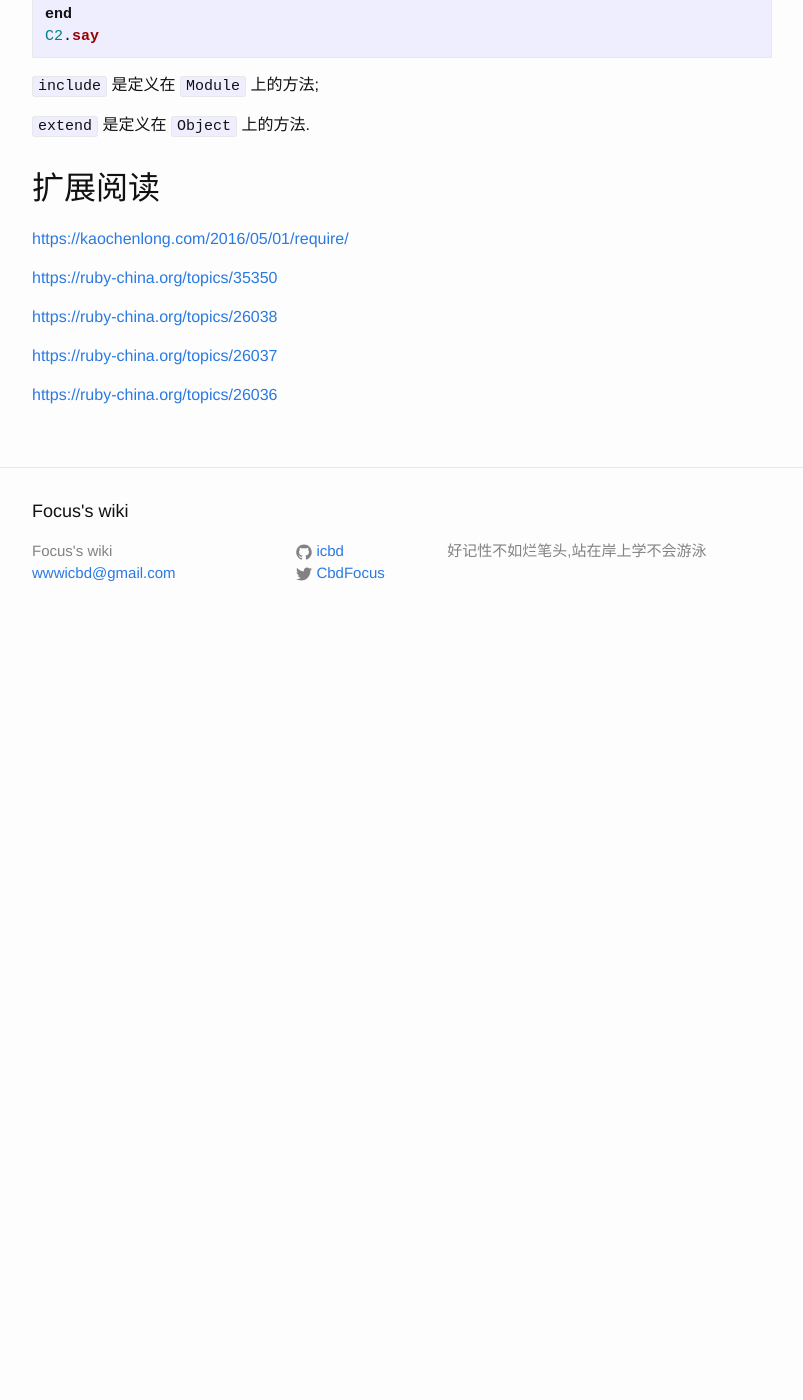
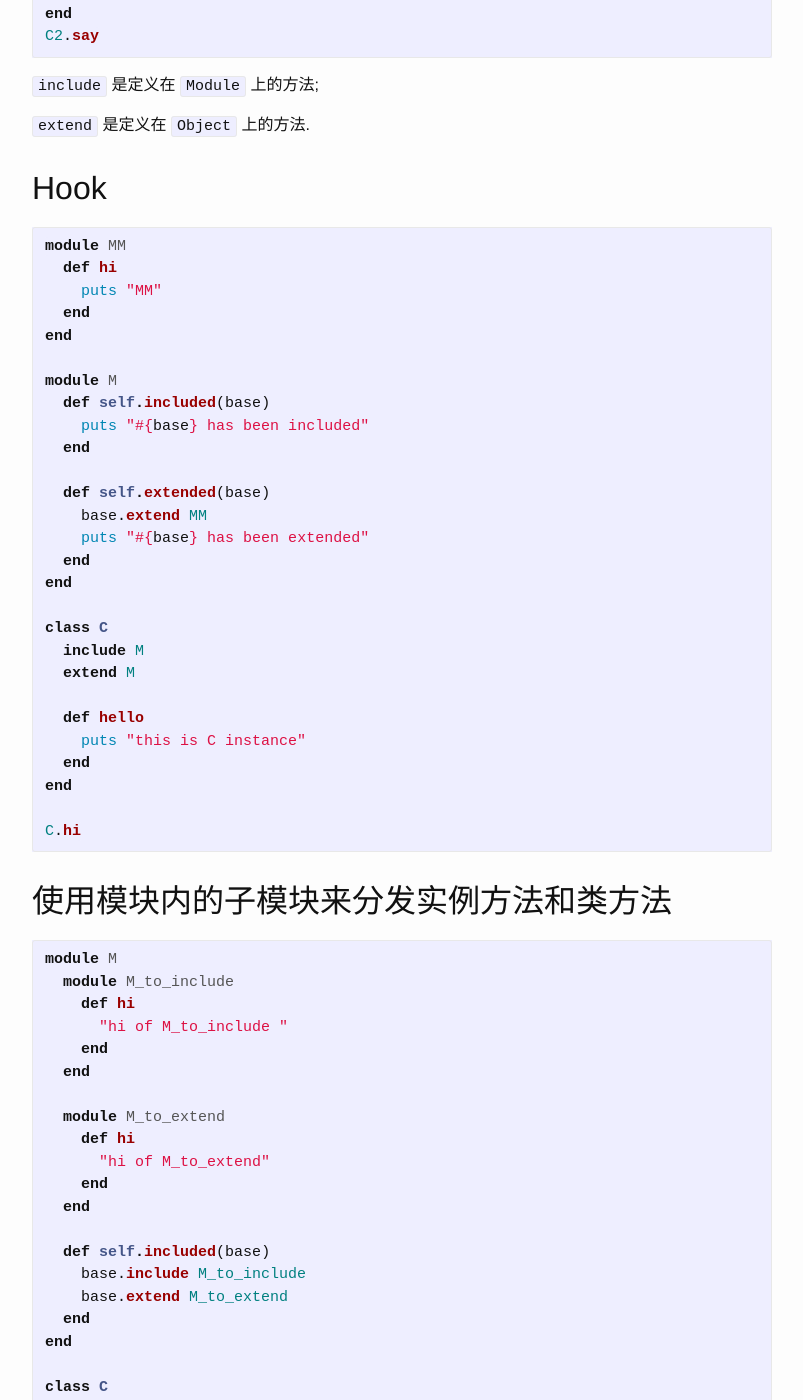
Before and after one commit to icbd/wiki, a Jekyll site: the page built from _posts/notes/2018-06-27-ruby-require-include-extend.md, in a window 1280 px wide and 1400 px high, scrolled down 2203 px. Shown: the whole window, without its empty margins (238-1041 px from the left). Built offline with Jekyll 4.4.1, drawn with Linux system fonts in a browser that asks for light colours; comment, search, counter and statistics services are not loaded; before the commit the page ends 2848 px from its top, so only the background shows below that; some of the changed text lies outside the part shown.

Commit message:
补充 include extend

````diff
--- a/_posts/notes/2018-06-27-ruby-require-include-extend.md
+++ b/_posts/notes/2018-06-27-ruby-require-include-extend.md
@@ -105,6 +105,70 @@ C2.say
 
 `extend` 是定义在 `Object` 上的方法.
 
+## Hook
+
+```ruby
+module MM
+  def hi
+    puts "MM"
+  end
+end
+
+module M
+  def self.included(base)
+    puts "#{base} has been included"
+  end
+
+  def self.extended(base)
+    base.extend MM
+    puts "#{base} has been extended"
+  end
+end
+
+class C
+  include M
+  extend M
+
+  def hello
+    puts "this is C instance"
+  end
+end
+
+C.hi
+```
+
+## 使用模块内的子模块来分发实例方法和类方法
+
+```ruby
+module M
+  module M_to_include
+    def hi
+      "hi of M_to_include "
+    end
+  end
+
+  module M_to_extend
+    def hi
+      "hi of M_to_extend"
+    end
+  end
+
+  def self.included(base)
+    base.include M_to_include
+    base.extend M_to_extend
+  end
+end
+
+class C
+  include M
+end
+
+puts C.new.hi
+# hi of M_to_include
+puts C.hi
+# hi of M_to_extend
+```
+
 
 ## 扩展阅读
 
@@ -117,3 +181,5 @@ C2.say
 [https://ruby-china.org/topics/26037](https://ruby-china.org/topics/26037)
 
 [https://ruby-china.org/topics/26036](https://ruby-china.org/topics/26036)
+
+[https://blog.csdn.net/sunset108/article/details/48956101](https://blog.csdn.net/sunset108/article/details/48956101)
````
